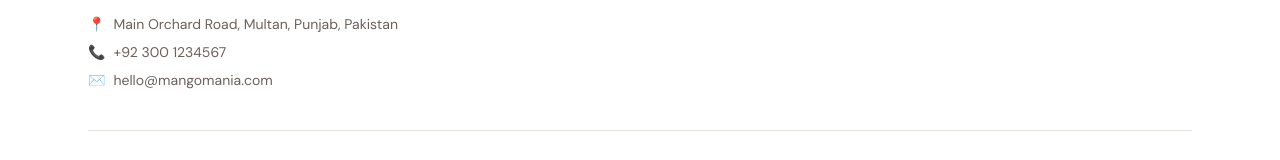
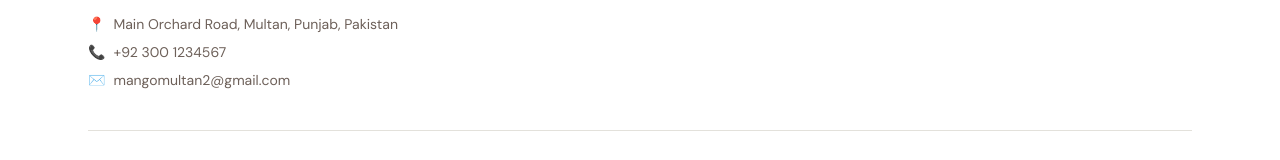
Before and after one commit to xyeemm/mango-mania, a Next.js app: page / in a window 1280 px wide. Shown: the part 1516-1676 px from the top of the page. Built offline with nearby package versions, Linux system fonts and the light colour scheme; no server answers; the database is empty.

Commit message:
refactor: update contact email in StoreFooter component

```diff
--- a/src/components/store-footer.tsx
+++ b/src/components/store-footer.tsx
@@ -23,21 +23,30 @@
 						</p>
 
 						{/* Contact Details Section */}
-                        <div id="contact" className='mt-6 space-y-2 text-sm text-muted-foreground'>
+						<div
+							id='contact'
+							className='mt-6 space-y-2 text-sm text-muted-foreground'
+						>
 							<p className='flex items-start gap-2'>
 								<span className='select-none'>📍</span>
 								<span>Main Orchard Road, Multan, Punjab, Pakistan</span>
 							</p>
 							<p className='flex items-center gap-2'>
 								<span className='select-none'>📞</span>
-                                <a href='tel:+923001234567' className='transition-colors hover:text-foreground'>
+								<a
+									href='tel:+923001234567'
+									className='transition-colors hover:text-foreground'
+								>
 									+92 300 1234567
 								</a>
 							</p>
 							<p className='flex items-center gap-2'>
 								<span className='select-none'>✉️</span>
-                                <a href='mailto:hello@mangomania.com' className='transition-colors hover:text-foreground'>
-                                    hello@mangomania.com
+								<a
+									href='mailto:hello@mangomania.com'
+									className='transition-colors hover:text-foreground'
+								>
+									mangomultan2@gmail.com
 								</a>
 							</p>
 						</div>
```
Lines whose indentation alone changed are shown as unchanged.
